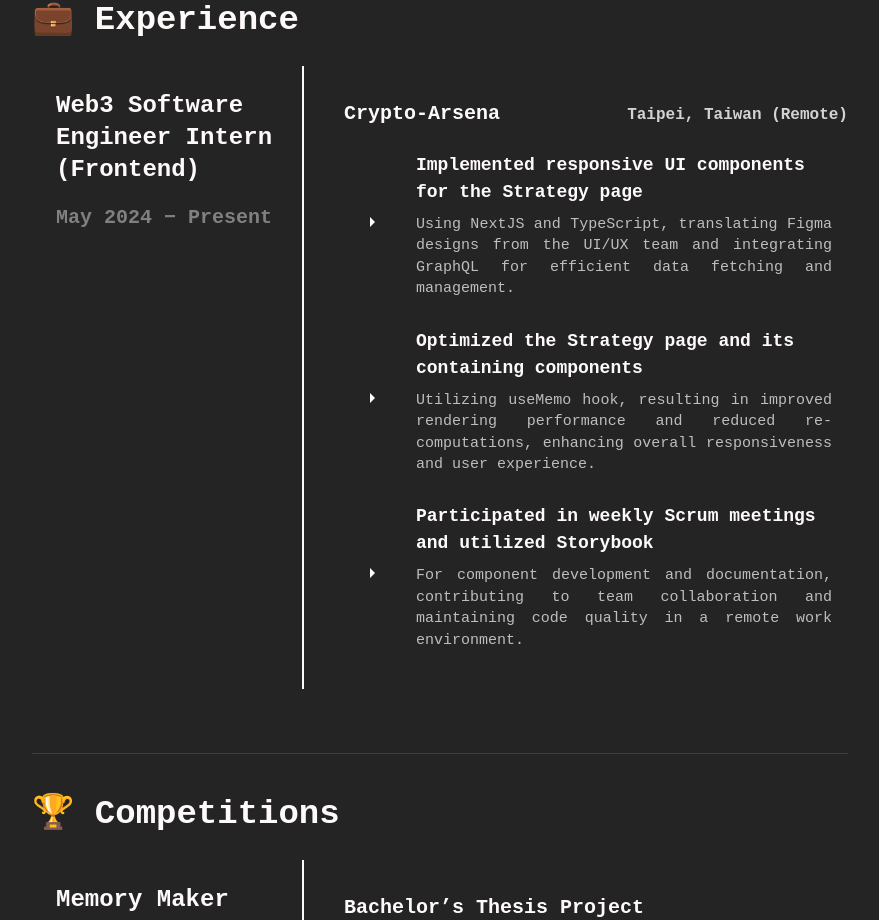
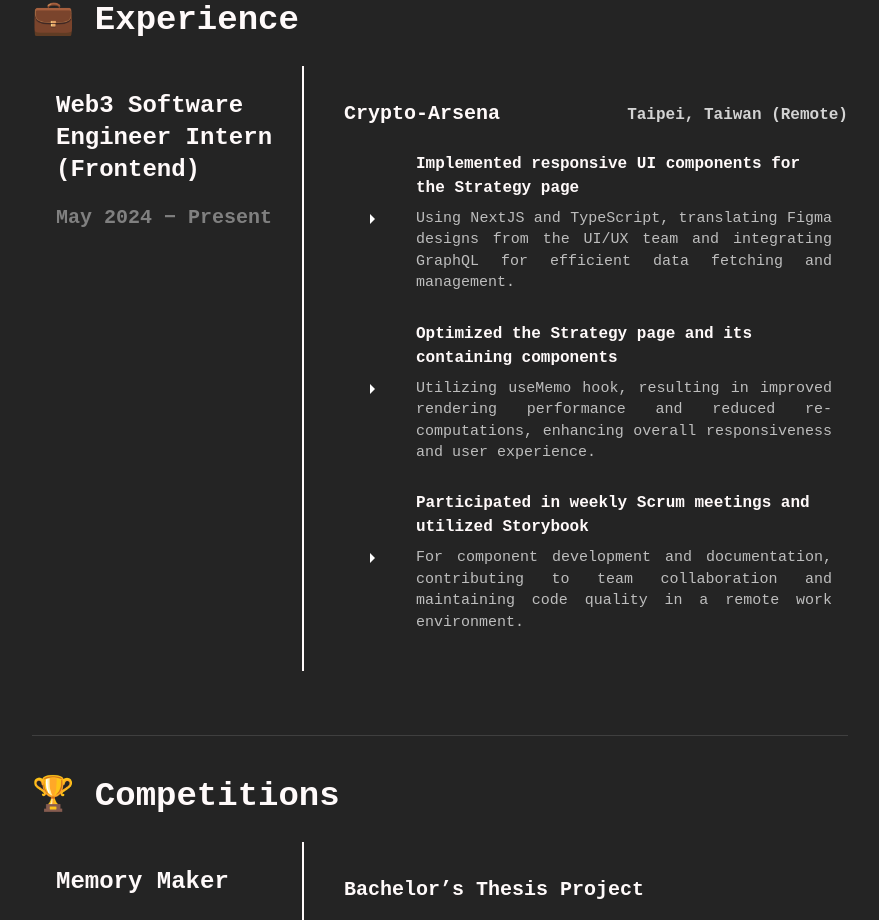
Before and after one commit to Jason-Wuuuu/Jason, a React (Vite) app: page / in a window 1280 px wide. Shown: the part 947-1867 px from the top of the page, without its empty margins (200-1079 px from the left). Built offline with nearby package versions, Linux system fonts and the light colour scheme.

Commit message:
Revert "minor tweaks"
This reverts commit f66c81a93492b0a60aade03857bd54d417687399.

```diff
--- a/src/components/ProfessionalHighlights.jsx
+++ b/src/components/ProfessionalHighlights.jsx
@@ -77,13 +77,13 @@ function ProfessionalHighlights() {
                 <ListItemText
                   primary="Implemented responsive UI components for the Strategy page"
                   primaryTypographyProps={{
-                    fontSize: { xs: 15, sm: 18 },
+                    fontSize: { xs: 14, sm: 16 },
                     fontWeight: "bold",
                     mb: 1,
                   }}
                   secondary="Using NextJS and TypeScript, translating Figma designs from the UI/UX team and integrating GraphQL for efficient data fetching and management."
                   secondaryTypographyProps={{
-                    fontSize: { xs: 14, sm: 15 },
+                    fontSize: { xs: 13, sm: 15 },
                     align: "justify",
                     // display: { xs: "none", sm: "block" },
                   }}
@@ -96,13 +96,13 @@ function ProfessionalHighlights() {
                 <ListItemText
                   primary="Optimized the Strategy page and its containing components"
                   primaryTypographyProps={{
-                    fontSize: { xs: 15, sm: 18 },
+                    fontSize: { xs: 14, sm: 16 },
                     fontWeight: "bold",
                     mb: 1,
                   }}
                   secondary="Utilizing useMemo hook, resulting in improved rendering performance and reduced re-computations, enhancing overall responsiveness and user experience."
                   secondaryTypographyProps={{
-                    fontSize: { xs: 14, sm: 15 },
+                    fontSize: { xs: 13, sm: 15 },
                     align: "justify",
                     // display: { xs: "none", sm: "block" },
                   }}
@@ -115,13 +115,13 @@ function ProfessionalHighlights() {
                 <ListItemText
                   primary="Participated in weekly Scrum meetings and utilized Storybook"
                   primaryTypographyProps={{
-                    fontSize: { xs: 15, sm: 18 },
+                    fontSize: { xs: 14, sm: 16 },
                     fontWeight: "bold",
                     mb: 1,
                   }}
                   secondary="For component development and documentation, contributing to team collaboration and maintaining code quality in a remote work environment."
                   secondaryTypographyProps={{
-                    fontSize: { xs: 14, sm: 15 },
+                    fontSize: { xs: 13, sm: 15 },
                     align: "justify",
                     // display: { xs: "none", sm: "block" },
                   }}
```
